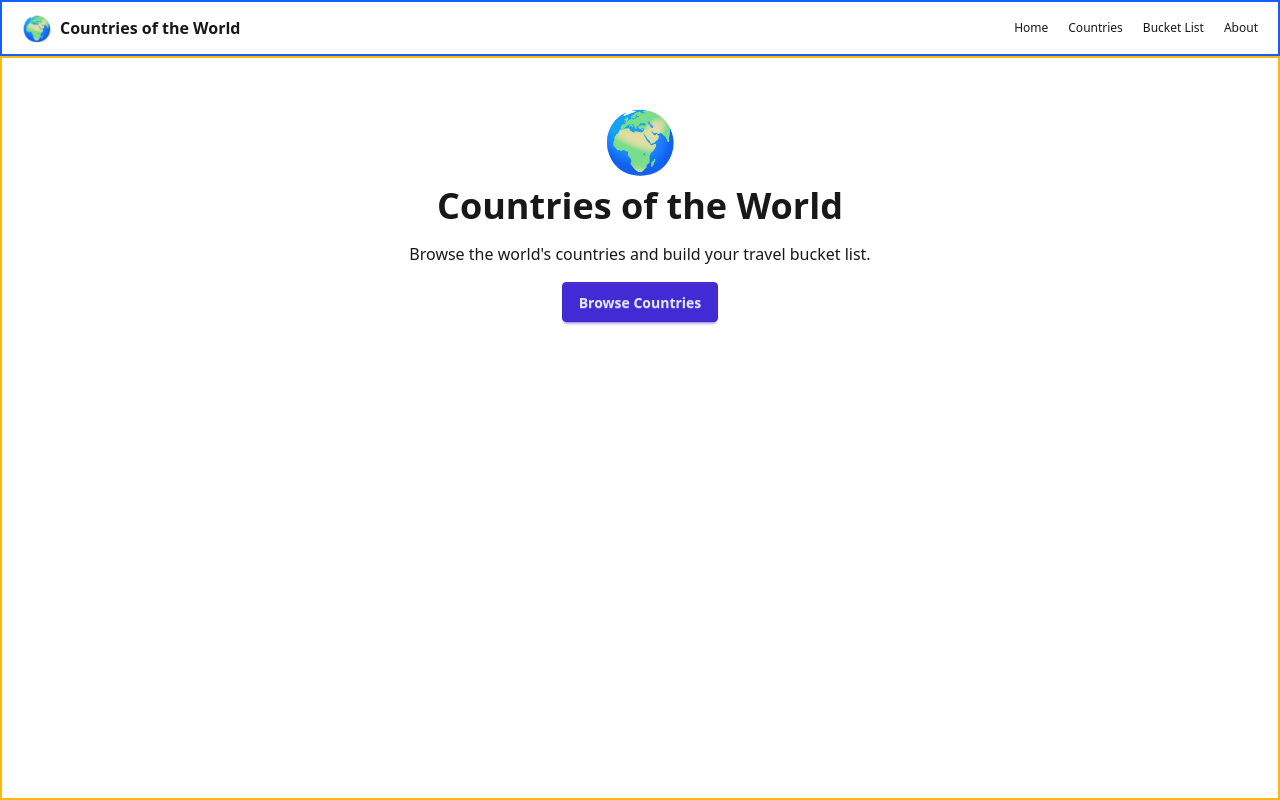
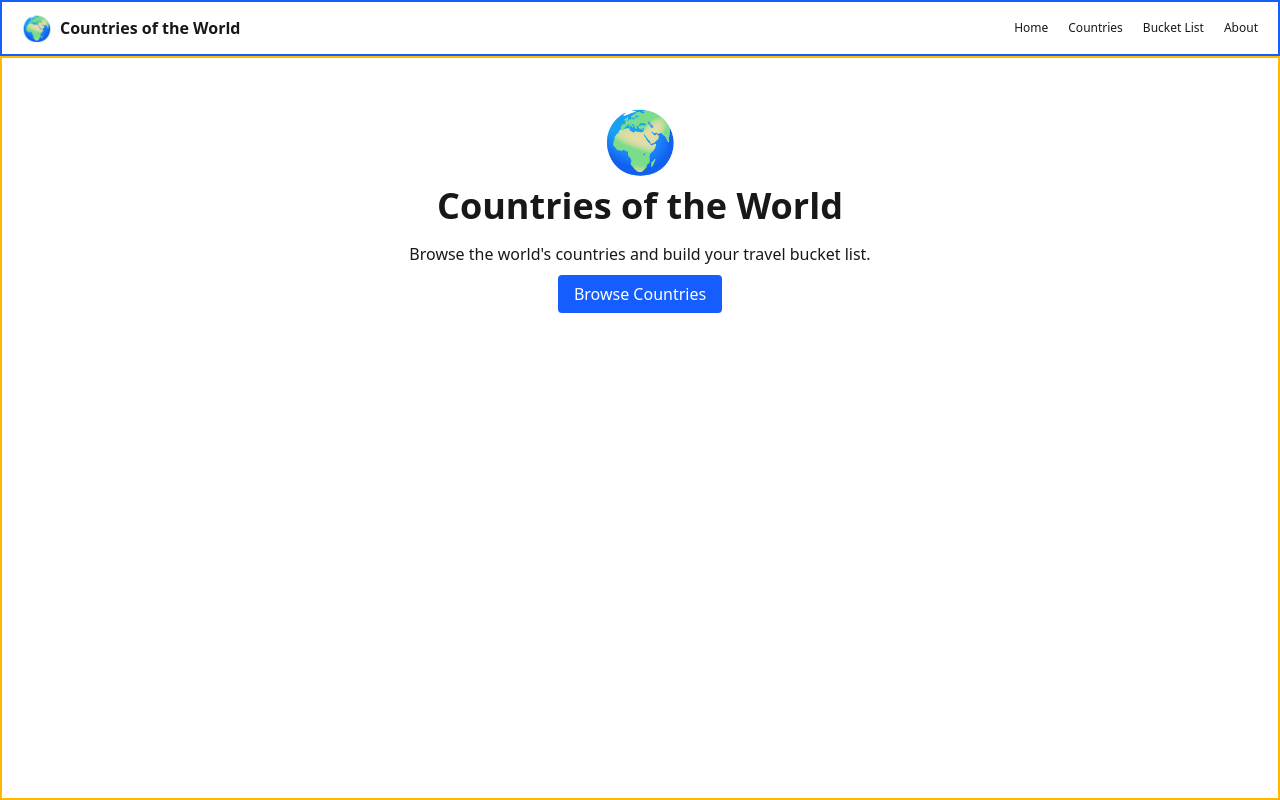
Before and after one commit to francheskaaguil/lab-act-countries, a React (Vite) app: page / in a window 1280 px wide. Built offline with nearby package versions, Linux system fonts and the light colour scheme.

Commit message:
Task 1: install react-router

```diff
--- a/package.json
+++ b/package.json
@@ -13,7 +13,7 @@
     "daisyui": "^5.0.0",
     "react": "^19.0.0",
     "react-dom": "^19.0.0",
-    "react-router": "^8.3.1",
+    "react-router": "^7.18.3",
     "tailwindcss": "^4.0.0"
   },
   "devDependencies": {
--- a/src/App.jsx
+++ b/src/App.jsx
@@ -4,14 +4,18 @@ import HomePage from "./pages/HomePage";
 import CountriesPage from "./pages/CountriesPage";
 import BucketListPage from "./pages/BucketListPage";
 import AboutPage from "./pages/AboutPage";
+import NotFoundPage from "./pages/NotFoundPage";
 
 const App = () => {
   return (
     <Routes>
-      <Route path="/" element={<Layout><HomePage /></Layout>} />
-      <Route path="/countries" element={<Layout><CountriesPage /></Layout>} />
-      <Route path="/bucket-list" element={<Layout><BucketListPage /></Layout>} />
-      <Route path="/about" element={<Layout><AboutPage /></Layout>} />
+      <Route path="/" element={<Layout />}>
+        <Route index element={<HomePage />} />
+        <Route path="countries" element={<CountriesPage />} />
+        <Route path="bucket-list" element={<BucketListPage />} />
+        <Route path="about" element={<AboutPage />} />
+        <Route path="*" element={<NotFoundPage />} />
+      </Route>
     </Routes>
   );
 };
--- a/src/components/Layout.jsx
+++ b/src/components/Layout.jsx
@@ -1,7 +1,6 @@
-// NOTE: The nav below uses <a href="…"> which triggers full page reloads.
-// Lab 07 asks you to install react-router and replace these with <Link>.
+import { Link, Outlet } from "react-router";
 
-const Layout = ({ children }) => {
+const Layout = () => {
   return (
     <div className="min-h-screen flex flex-col">
       <nav className="h-14 flex items-center justify-between border-2 px-5 border-blue-600">
@@ -11,22 +10,26 @@ const Layout = ({ children }) => {
         </div>
 
         <div className="flex gap-5">
-          <a href="/">
+          <Link to="/">
             <p className="text-[12px]">Home</p>
-          </a>
-          <a href="/countries">
+          </Link>
+
+          <Link to="/countries">
             <p className="text-[12px]">Countries</p>
-          </a>
-          <a href="/bucket-list">
+          </Link>
+
+          <Link to="/bucket-list">
             <p className="text-[12px]">Bucket List</p>
-          </a>
-          <a href="/about">
+          </Link>
+
+          <Link to="/about">
             <p className="text-[12px]">About</p>
-          </a>
+          </Link>
         </div>
       </nav>
+
       <main className="flex-1 border-2 border-amber-400 p-3">
-        {children}
+        <Outlet />
       </main>
     </div>
   );
--- a/src/pages/AboutPage.jsx
+++ b/src/pages/AboutPage.jsx
@@ -1,3 +1,5 @@
+import { Link } from "react-router";
+
 const AboutPage = () => {
   return (
     <div className="max-w-2xl mx-auto py-10 space-y-4">
@@ -11,9 +13,9 @@ const AboutPage = () => {
         React Router, wire it into the app, and turn this into a real
         multi-page experience with working navigation and a 404 page.
       </p>
-      <a href="/" className="btn">
+      <Link to="/" className="btn">
         Back to Home
-      </a>
+      </Link>
     </div>
   );
 };
--- a/src/pages/HomePage.jsx
+++ b/src/pages/HomePage.jsx
@@ -1,12 +1,14 @@
+import { Link} from "react-router";
+
 const HomePage = () => {
   return (
     <div className="max-w-2xl mx-auto text-center py-10 space-y-4">
       <div className="text-6xl">🌍</div>
       <h1 className="text-4xl font-bold">Countries of the World</h1>
       <p>Browse the world's countries and build your travel bucket list.</p>
-      <a href="/countries" className="btn btn-primary">
+      <Link to="/countries" className="bg-blue-600 text-white px-4 py-2 rounded">
         Browse Countries
-      </a>
+      </Link>
     </div>
   );
 };
--- a/src/pages/NotFoundPage.jsx
+++ b/src/pages/NotFoundPage.jsx
@@ -1,3 +1,5 @@
+import { Link } from "react-router";
+
 const NotFoundPage = () => {
   return (
     <div class="grid min-h-screen place-items-center bg-white px-6 py-24 sm:py-32 lg:px-8">
@@ -28,18 +30,18 @@ const NotFoundPage = () => {
         </p>
 
         <div class="mt-10 flex items-center justify-center gap-x-6">
-          <a
-            href="#"
+          <Link
+            to="/"
             class="rounded-md bg-indigo-600 px-3.5 py-2.5 text-sm font-semibold text-white shadow-sm hover:bg-indigo-500 focus-visible:outline focus-visible:outline-2 focus-visible:outline-offset-2 focus-visible:outline-indigo-600"
           >
             Go back home
-          </a>
-          <a
-            href="#"
+          </Link>
+          <Link
+            to="/contact"
             class="text-sm font-semibold text-gray-900 hover:text-indigo-600"
           >
             Contact support <span aria-hidden="true">&rarr;</span>
-          </a>
+          </Link>
         </div>
       </div>
     </div>
```
Also changed, not shown: src/main.jsx (line endings or trailing spaces), 1 other file (tests, documents, lock files or other folders).
